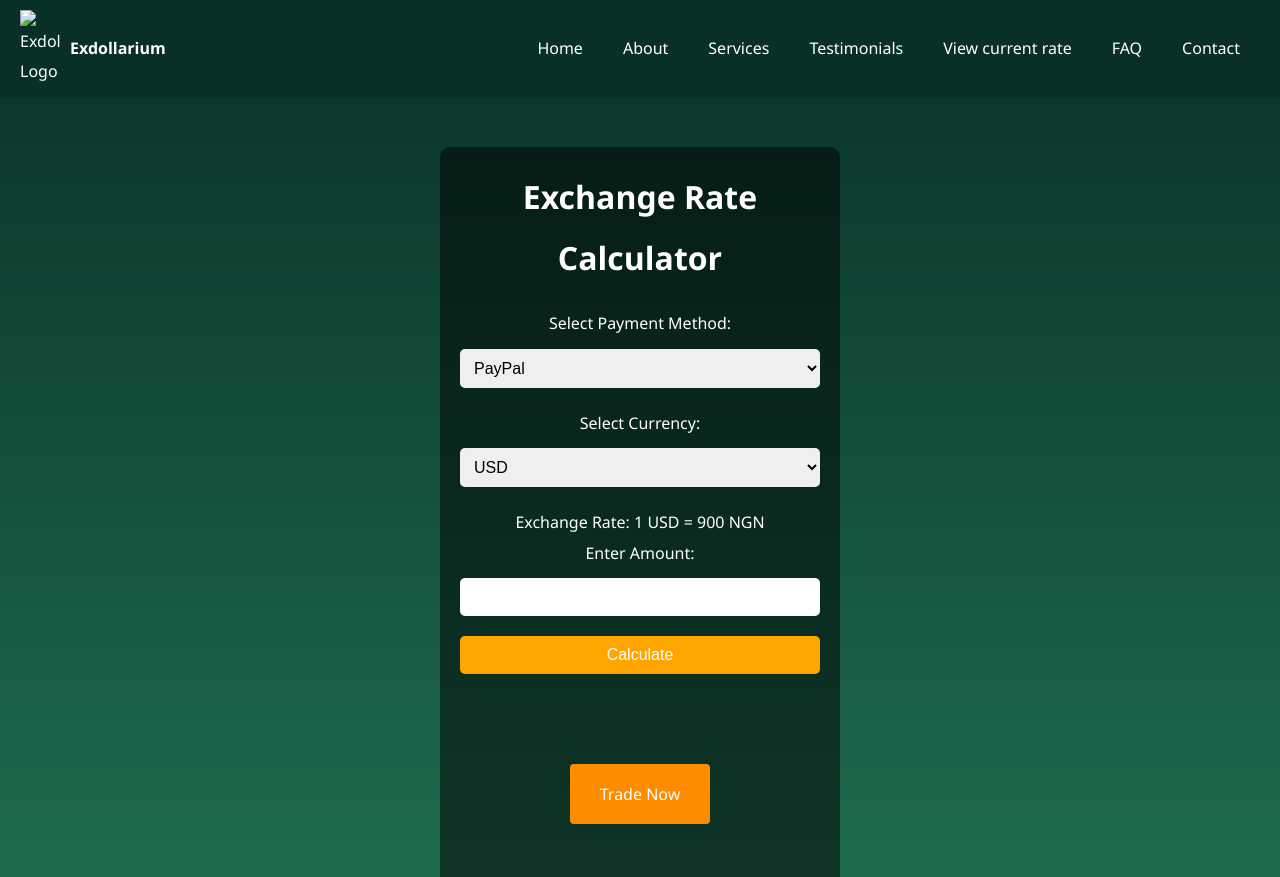
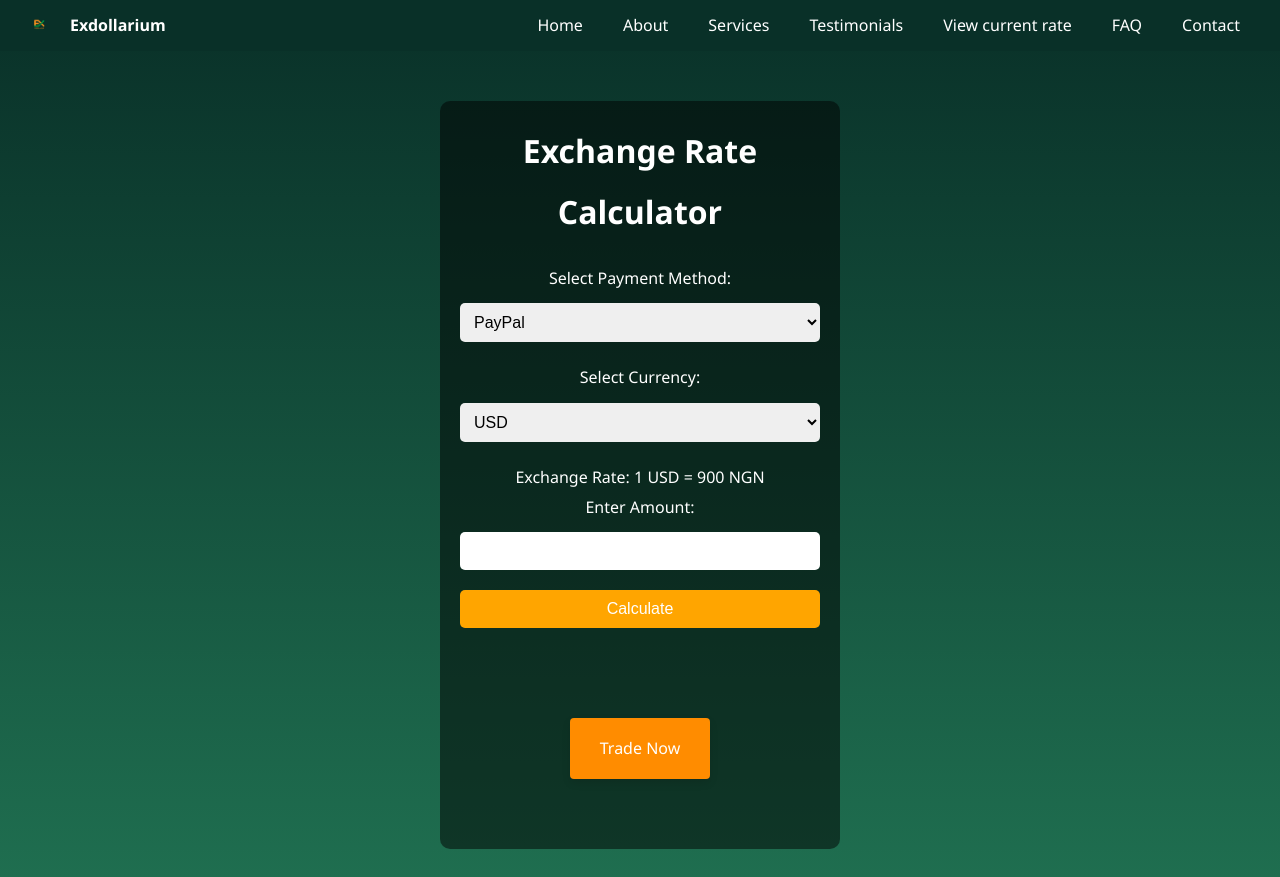
Before and after one commit to Hitargot/Vendor-website-, a plain HTML site: page View-current-rate.html in a window 1280 px wide. Shown: the top 877 px of the page. Drawn offline with Linux system fonts and the light colour scheme.

Commit message:
Update View-current-rate.html

```diff
--- a/View-current-rate.html
+++ b/View-current-rate.html
@@ -15,7 +15,7 @@
 <body>
       <header>
         <div class="logo">
-            <img src="../img/Exodollarium-01.png" alt="Exdollarium Logo">
+            <img src="Exodollarium-01.png" alt="Exdollarium Logo">
             <span><b>Exdollarium</b></span>
         </div>
         <nav>
```
